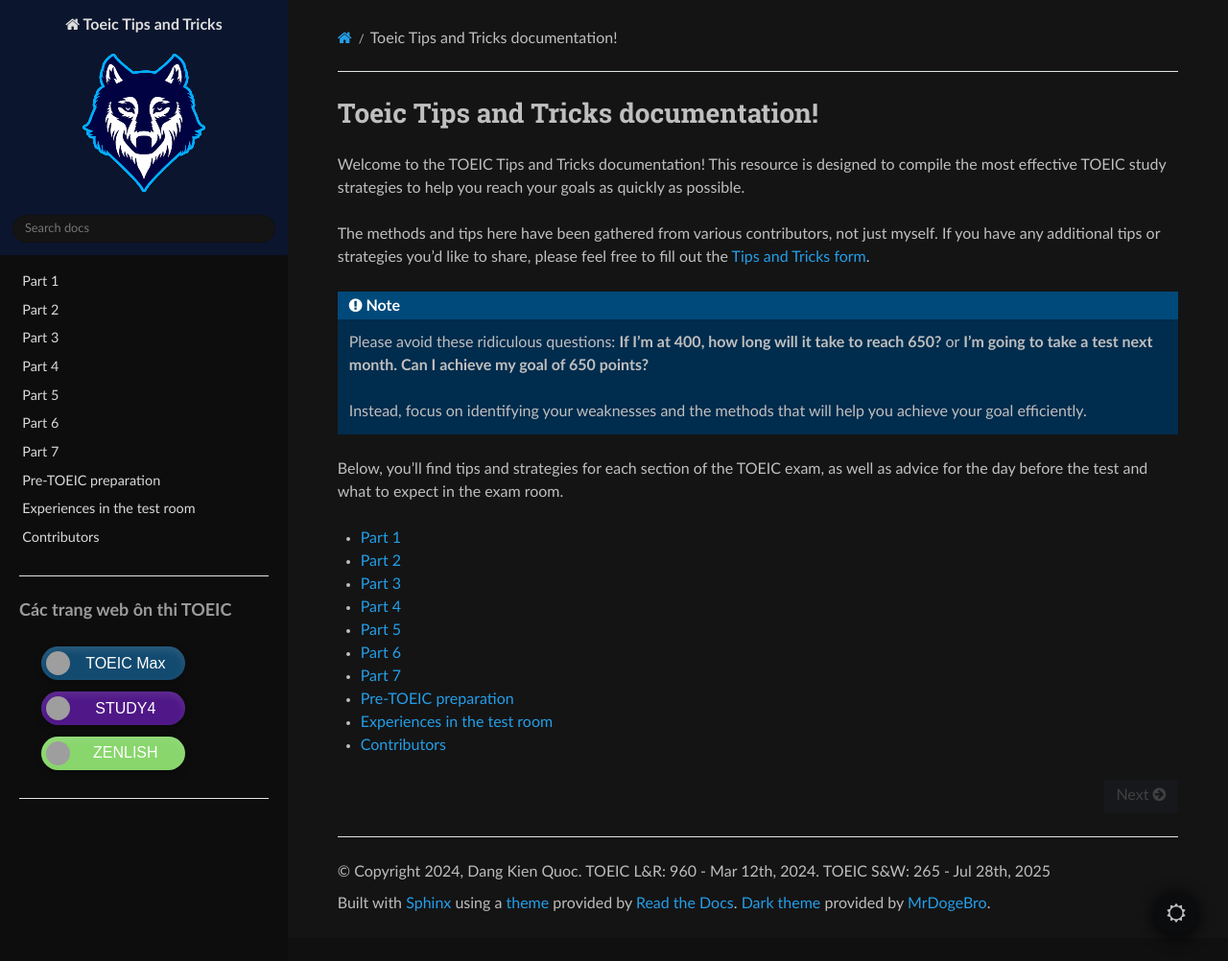
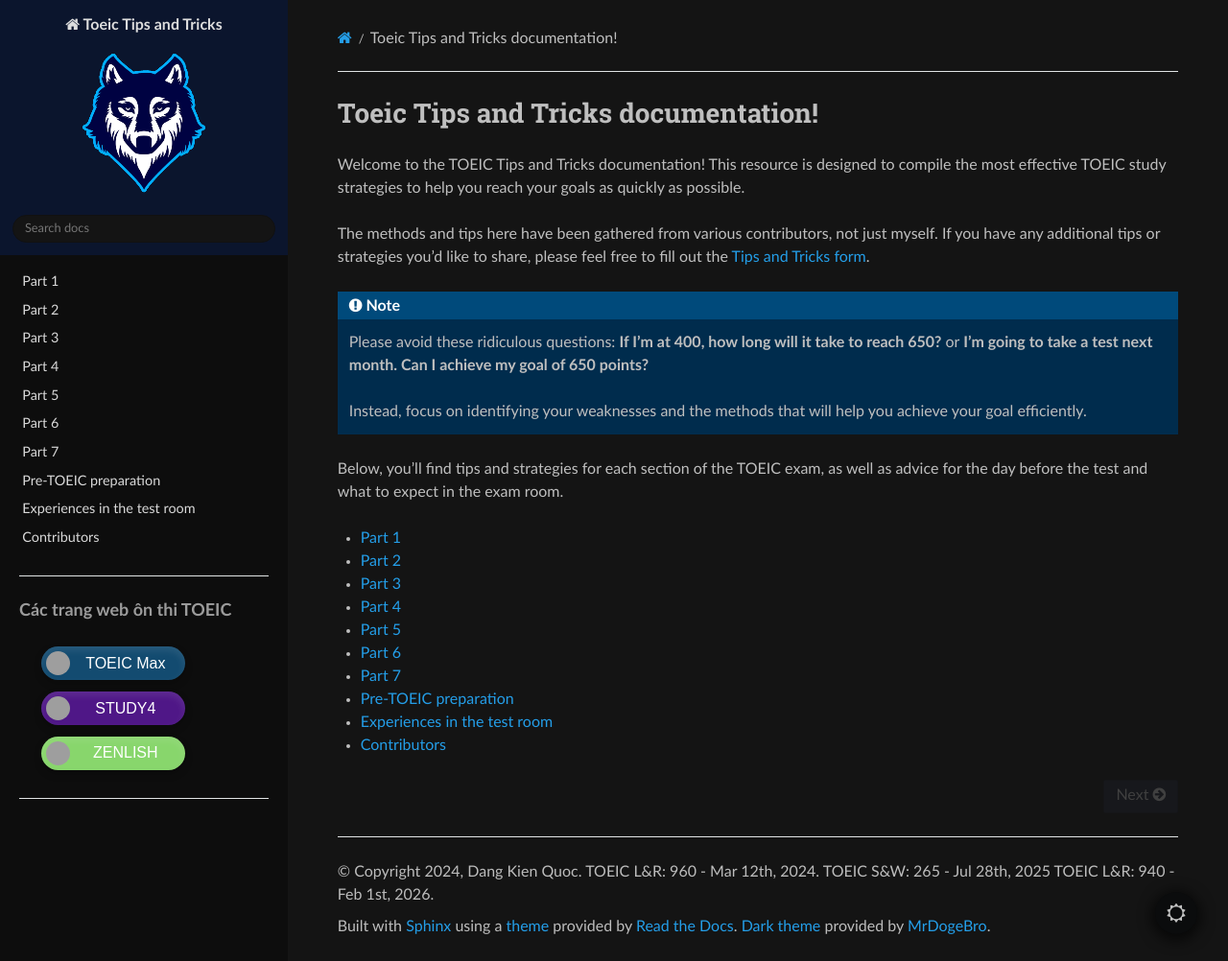
Before and after one commit to ryanjtr/ToeicTipsAndTricks, a Sphinx documentation site: the page built from docs/source/index.rst, in a window 1280 px wide and 1002 px high. Shown: the whole window at 96% size. Built offline with Sphinx 7.4.7 and the Read the Docs theme 3.1.0, drawn with Linux system fonts in a browser that asks for light colours; grey boxes are pictures that could not be loaded.

Commit message:
update footer

```diff
--- a/docs/source/_templates/footer.html
+++ b/docs/source/_templates/footer.html
@@ -14,6 +14,7 @@
   <!-- Thêm dòng TOEIC ngay sau copyright -->
   <span>TOEIC L&R: 960 - Mar 12th, 2024.</span>
   <span>TOEIC S&W: 265 - Jul 28th, 2025</span>
+  <span>TOEIC L&R: 940 - Feb 1st, 2026.</span>
 
 </p>
 {% endblock %}
```
